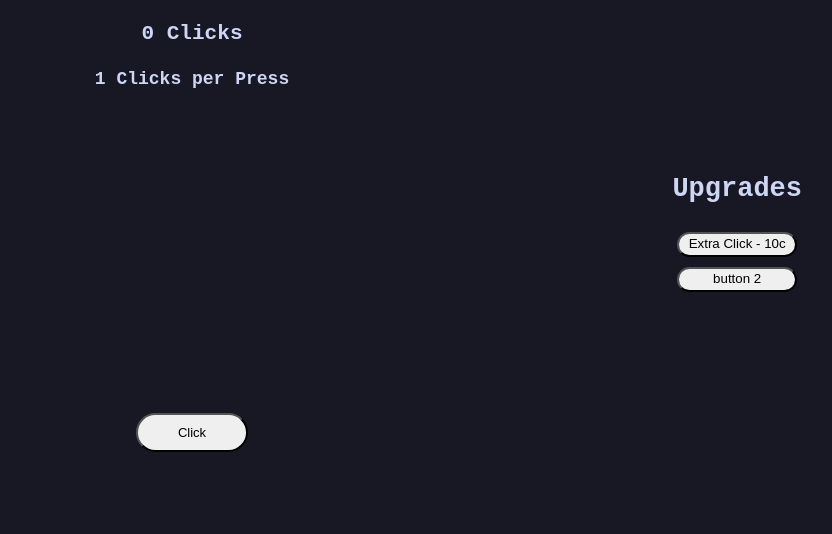
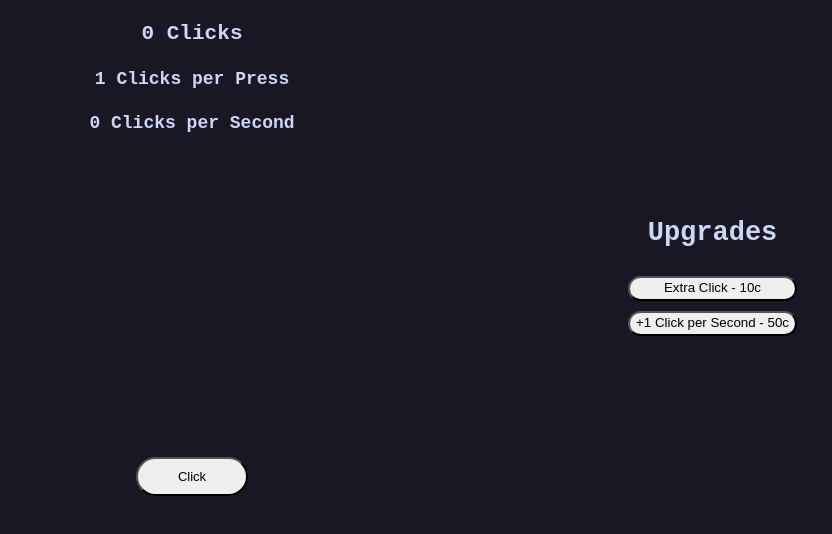
Before and after one commit to MopNop/thatonedoge.rf.gd, a plain HTML site: page htdocs/click/index.html in a window 1280 px wide. Shown: the part 74-608 px from the top of the page, without its empty margins (448-1280 px from the left). Drawn offline with Linux system fonts and the light colour scheme.

Commit message:
Update index.html

```diff
--- a/htdocs/click/index.html
+++ b/htdocs/click/index.html
@@ -10,13 +10,14 @@
 		<h1>generic clicker</h1>
 		<h3 id="counter">0 Clicks</h3>
 		<h4 id="cpptracker"> 1 Clicks per Press</h4>
+		<h4 id="cpstracke">0 Clicks per Second</h4>
 
 		<button id="clickbutton" onclick="clickd()" tabindex="-1">Click</button>
 
 		<div id="upgrades">
 			<h2>Upgrades</h2>
 			<button onclick="exclick()" class="upgradebutton" id="exclickbutton">Extra Click - 10c</button>
-			<button class="upgradebutton">button 2</button>
+			<button onclick="cpsclick()" class="upgradebutton" id="cpsclickbutton">+1 Click per Second - 50c</button>
 		</div>
 
 		<script src="/click/script.js"></script>
```
